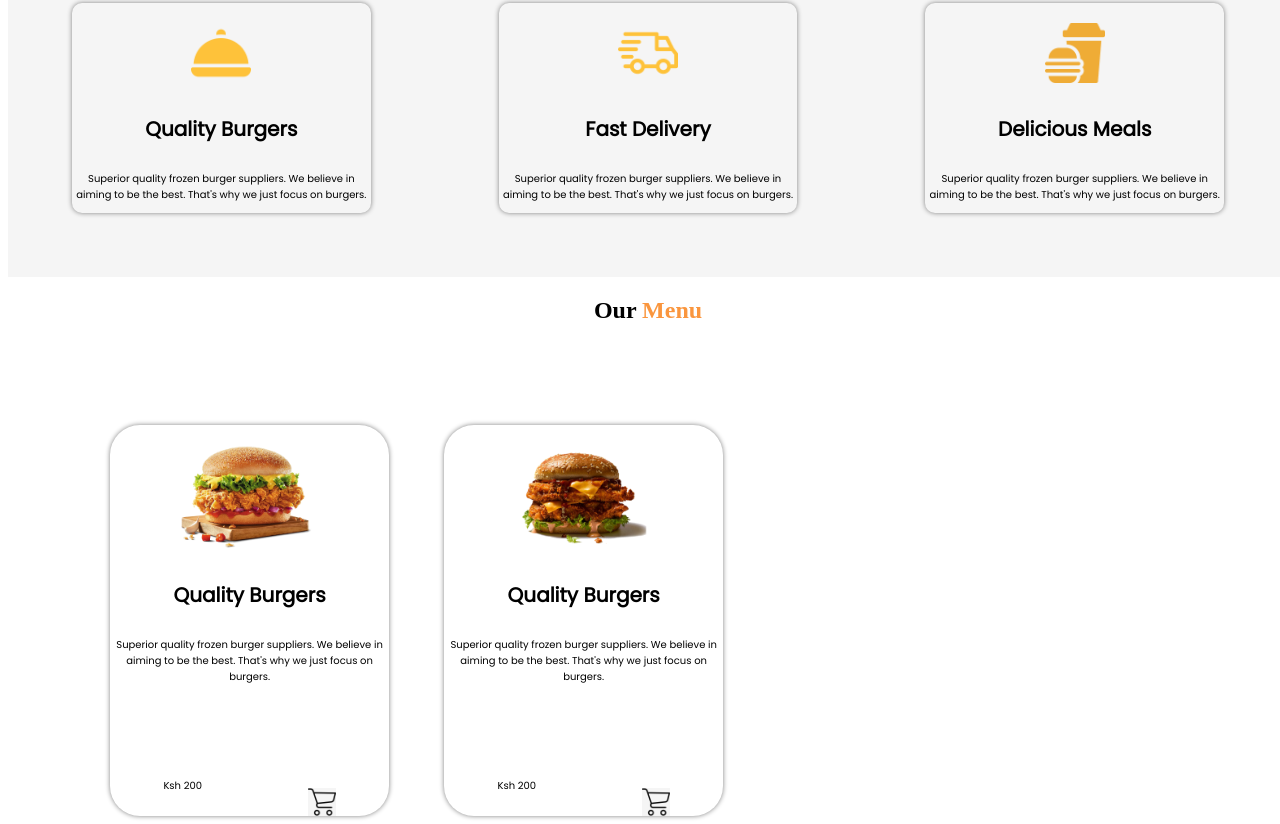
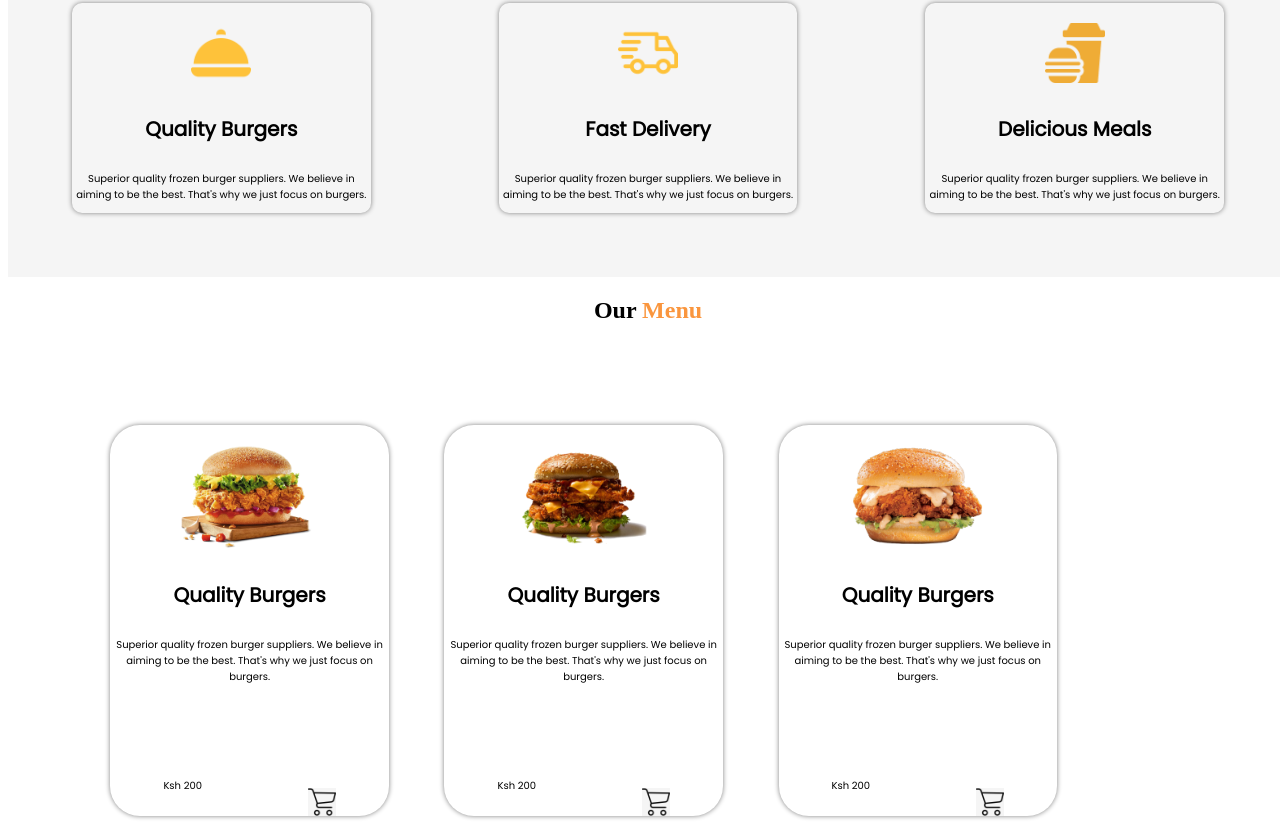
Before and after one commit to muthonimuriithi/Retake1, a plain HTML site: page index.html in a window 1280 px wide. Shown: the part 680-1504 px from the top of the page. Drawn offline with Linux system fonts and the light colour scheme.

Commit message:
this will add the third our menu item

```diff
--- a/index.html
+++ b/index.html
@@ -169,6 +169,20 @@
 
                 </div>
 
+                <div class="m1">
+
+                    <img src="images/SeekPng 4.png">
+                    <h4>Quality Burgers</h4>
+                    <p>Superior quality frozen burger suppliers. We believe in aiming to be the best. That's why we just focus on burgers.</p>
+
+                    <div class="k-cart">
+                    <p>Ksh 200</p>
+                    <img class="cart2" src="./images2/Images/shopping-cart.png">
+
+                    </div>
+
+                </div>
+
 
 
 
```
